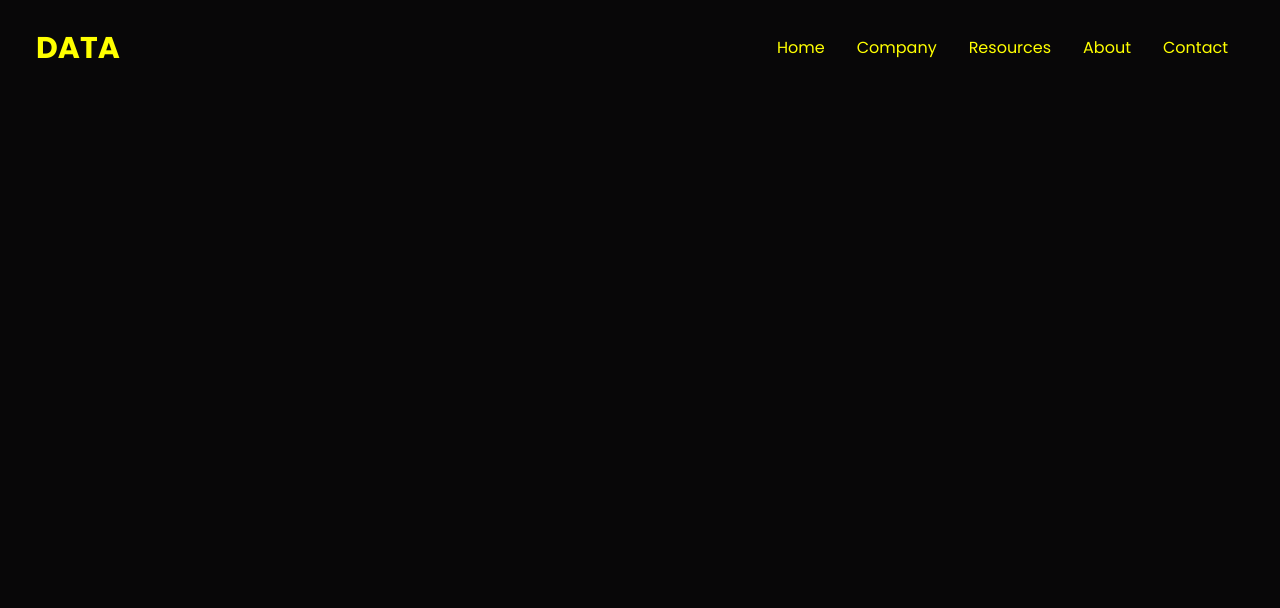
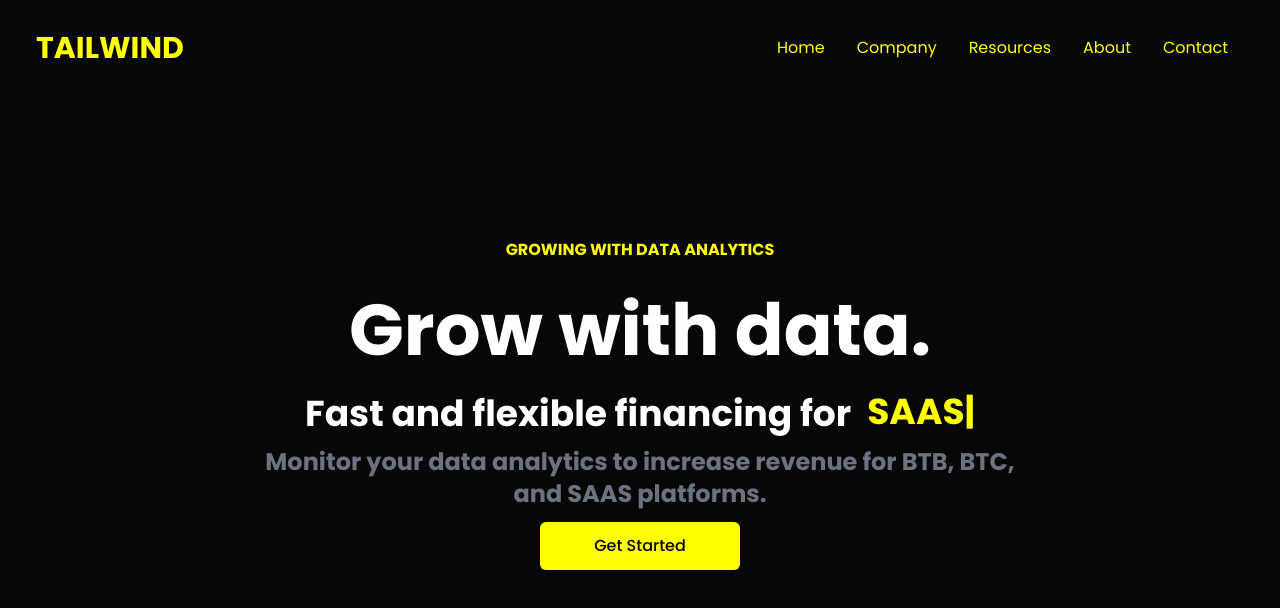
Before and after one commit to mikhail-jeff/react-tailwind-finance, a React (Vite) app: page / in a window 1280 px wide. Shown: the top 608 px of the page. Built offline with nearby package versions, Linux system fonts and the light colour scheme.

Commit message:
install react-type-animation and create hero

```diff
--- a/package.json
+++ b/package.json
@@ -12,7 +12,8 @@
   "dependencies": {
     "react": "^18.2.0",
     "react-dom": "^18.2.0",
-    "react-icons": "^4.11.0"
+    "react-icons": "^4.11.0",
+    "react-type-animation": "^3.2.0"
   },
   "devDependencies": {
     "@types/react": "^18.2.15",
--- a/src/App.jsx
+++ b/src/App.jsx
@@ -1,9 +1,11 @@
+import Hero from "./components/Hero";
 import Navbar from "./components/Navbar";
 
 function App() {
 	return (
 		<>
 			<Navbar />
+			<Hero />
 		</>
 	);
 }
--- /dev/null
+++ b/src/components/Hero.jsx
@@ -0,0 +1,35 @@
+import { TypeAnimation } from "react-type-animation";
+
+const Hero = () => {
+	return (
+		<section className="text-white">
+			<div className="max-w-[800px] mt-[-96px] w-full text-center h-screen mx-auto flex flex-col justify-center">
+				<p className="text-[#ffff00] font-bold p-2">GROWING WITH DATA ANALYTICS</p>
+				<h1 className="md:text-7xl sm:text-6xl text-4xl font-bold md:py-6">Grow with data.</h1>
+				<div className="flex justify-center items-center">
+					<p className="md:text-4xl sm:text-4xl text-xl font-bold pt-1">Fast and flexible financing for</p>
+					<TypeAnimation
+						className="md:text-4xl sm:text-4xl text-xl font-bold pl-4 text-[#ffff00]"
+						sequence={[
+							"BTB", //
+							2000, //
+							"BTC", //
+							2000, //
+							"SAAS", //
+							2000, //
+						]}
+						wrapper="span"
+						cursor={true}
+						speed={30}
+						repeat={Infinity}
+						y
+					/>
+				</div>
+				<p className="md:text-2xl text-xl font-bold text-gray-500 p-3">Monitor your data analytics to increase revenue for BTB, BTC, and SAAS platforms.</p>
+				<button className="bg-[#ffff00] w-[200px] rounded-md font-medium mx-auto py-3 text-[#080708]">Get Started</button>
+			</div>
+		</section>
+	);
+};
+
+export default Hero;
--- a/src/components/Navbar.jsx
+++ b/src/components/Navbar.jsx
@@ -10,7 +10,7 @@ const Navbar = () => {
 
 	return (
 		<nav className="text-[#ffff00] flex justify-between items-center h-24 max-w-[1240px] mx-auto px-4">
-			<h1 className="w-full text-3xl font-bold text-[#ffff00]">DATA</h1>
+			<h1 className="w-full text-3xl font-bold text-[#ffff00]">TAILWIND</h1>
 
 			<ul className="hidden md:flex">
 				<li className="p-4">Home</li>
```
Also changed, not shown: 1 other file (tests, documents, lock files or other folders).
